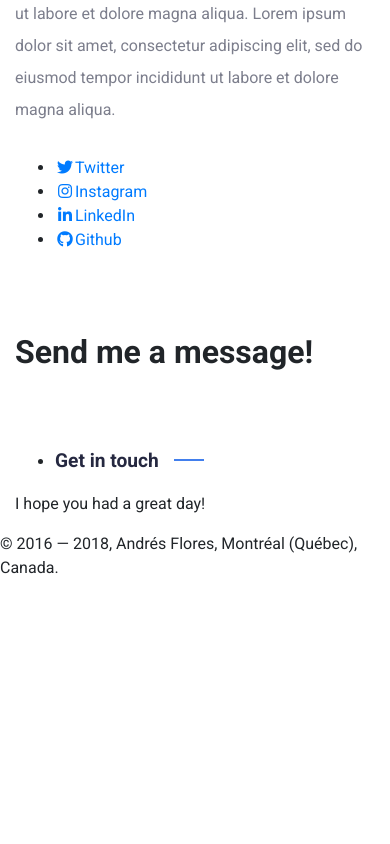
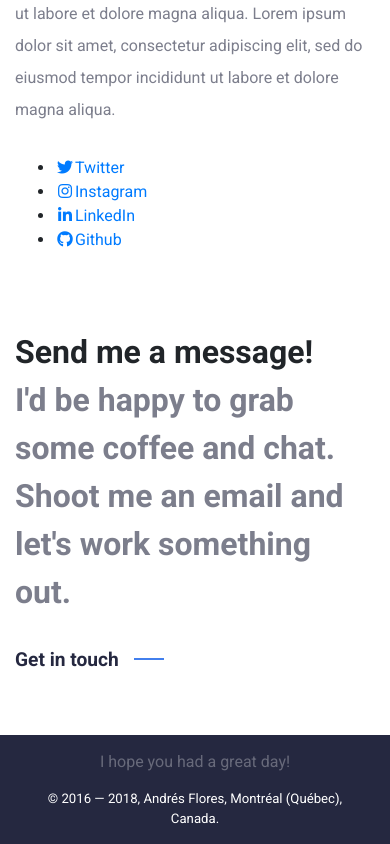
Before and after one commit to andresfloresdev/andresflores.ca, a Nuxt app: page / in a window 390 px wide. Shown: the part 609-1453 px from the top of the page. Before the commit the page ends 1205 px from the top, so only its background shows below. Built offline with nearby package versions, Linux system fonts and the light colour scheme.

Commit message:
Update MainFooter component markup and mobile styles

```diff
--- a/assets/styles/components/MainFooter.scss
+++ b/assets/styles/components/MainFooter.scss
@@ -1,143 +1,43 @@
-.main-footer-top {
-  background-color: $secondary;
-  text-align: center;
-  padding: $spacer-lg 0;
+.main-footer-container {
+  @extend .container;
 }
 
-.main-footer-top-contact {
-
-  @include media-breakpoint-up(lg) {
-    display: flex;
-    align-items: center;
-  }
-}
-
-.main-footer-logo {
-  display: block;
-  width: 100px;
-  margin: 0 auto $spacer-md;
-
-  @include media-breakpoint-up(lg) {
-    display: inline-block;
-    margin: 0 $spacer-md 0 0;
-  }
-}
-
-.main-footer-top-text {
-  color: $white;
-  font-size: 1.2rem;
-  font-weight: bold;
+.main-footer-heading {
   margin: 0;
-
-  @include media-breakpoint-up(lg) {
-    font-size: 1.1rem;
-    display: inline-block;
-  }
-}
-
-.main-footer-top-text-link {
-  display: block;
-  color: $primary;
-
-  &:hover {
-    color: $primary;
-    text-decoration: underline;
-  }
-
-  @include media-breakpoint-up(lg) {
-    display: inline;
-  }
-}
-
-.main-footer-navigation-wrap {
-  display: none;
-
-  @include media-breakpoint-up(lg) {
-    display: block;
-  }
-}
-
-.main-footer-navigation-items {
-  @extend .list-unstyled;
-}
-
-.main-footer-navigation-item {
-  display: inline-block;
-
-  &:not(:last-child) {
-    margin-right: $spacer-lg;
-  }
-}
-
-.main-footer-navigation-link {
-  display: block;
-  font-family: $headings-ff;
-  font-weight: 700;
-  color: $white;
-  transition: color 200ms ease-out;
-
-  &:hover {
-    color: $primary;
-    text-decoration: none;
-  }
-}
-
-.main-footer-container {
-  @extend .container;
-
-  @include media-breakpoint-up(lg) {
-    display: flex;
-    justify-content: space-between;
-    align-items: center;
-    padding: 0 $spacer;
-  }
-}
-
-.main-footer-bot {
-  background-color: $primary;
-}
-
-.main-footer-socials-list {
-  @extend .list-unstyled;
-
-  padding: $spacer;
-  text-align: center;
-
-  @include media-breakpoint-up(lg) {
-    padding: $spacer 0;
-  }
-}
-
-.main-footer-socials-item {
-  display: inline-block;
-  margin: 0 $spacer;
-
-  @include media-breakpoint-up(lg) {
-    margin: 0 $spacer 0 0;
-  }
-}
-
-.main-footer-socials-link {
-  color: $white;
-  font-size: 1.2rem;
-  transition: color 200ms ease-out;
-
-  &:hover {
-    color: $secondary;
-  }
-}
-
-.main-footer-socials-text {
-  @extend .sr-only;
 }
 
 .main-footer-text {
+  @extend h2;
+
+  color: $gray;
+}
+
+.main-footer-actions {
+  @extend .list-unstyled;
+
+  margin: $spacer-md 0 $spacer;
+}
+
+.main-footer-copyright {
+  margin-top: $spacer-lg;
+  background: $secondary;
+}
+
+.main-footer-copyright-container {
+  @extend .container;
+}
+
+.main-footer-copyright-text {
   color: $white;
   text-align: center;
+  padding: $spacer;
   margin: 0;
-  padding-bottom: $spacer;
+  font-size: 0.825rem;
+}
 
-  @include media-breakpoint-up(lg) {
-    padding-bottom: 0;
-  }
+.main-footer-copyright-message {
+  display: block;
+  font-size: 1rem;
+  margin-bottom: $spacer;
+  opacity: 0.3;
 }
--- a/components/MainFooter.vue
+++ b/components/MainFooter.vue
@@ -15,13 +15,11 @@
           </call-to-action>
         </li>
       </ul>
-      <p class="main-footer-message">
-        {{ footerMessage }}
-      </p>
     </div>
     <div class="main-footer-copyright">
       <div class="main-footer-copyright-container">
         <p class="main-footer-copyright-text">
+          <span class="main-footer-copyright-message">{{ footerMessage }}</span>
           &copy; 2016 &mdash; {{ currentYear }}, Andrés Flores, Montréal (Québec), Canada.
         </p>
       </div>
```
